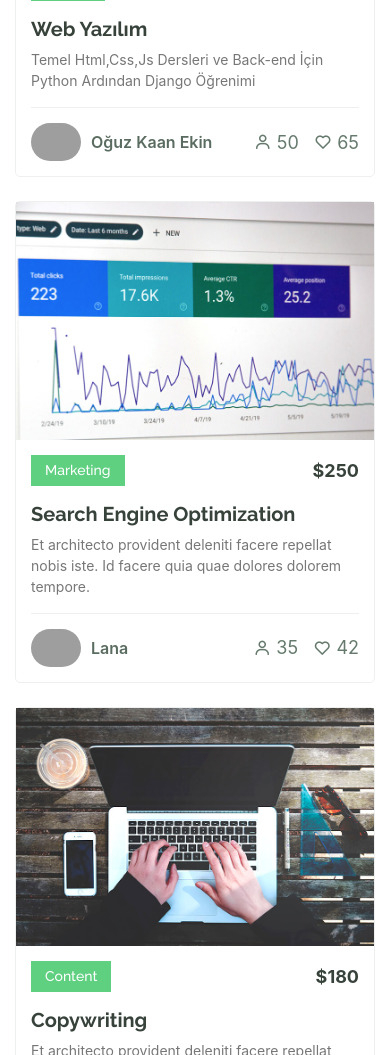
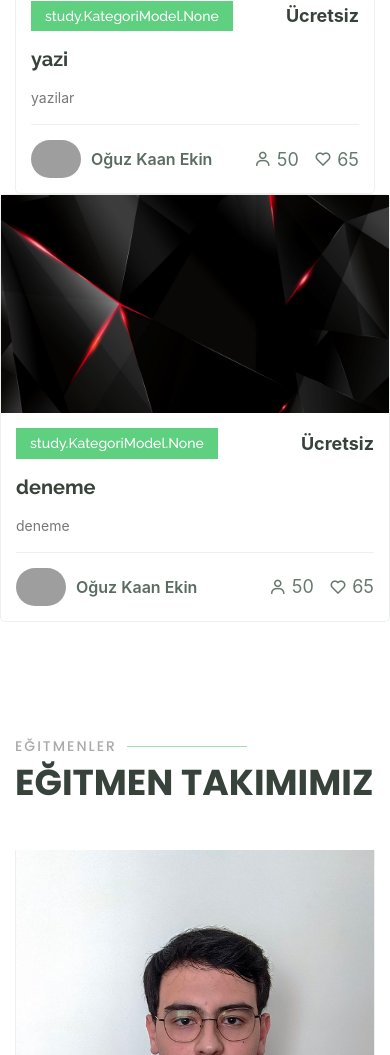
Before and after one commit to mekroket/Anchor-online-egitim-platformu, a Django app: page / in a window 390 px wide. Shown: the part 5445-6500 px from the top of the page. Run offline with Django 3.2, Linux system fonts and the light colour scheme; data comes from the database, SQL or seed files in the repository; both versions use the stored data as it was after the commit; some libraries are stand-ins or nearby versions; grey boxes are pictures that could not be loaded.

Commit message:
kurs ve admin bitti

```diff
--- a/manage.py
+++ b/manage.py
@@ -20,8 +20,3 @@ def main():
 
 if __name__ == '__main__':
     main()
-<<<<<<< HEAD
-
-=======
-######123456789
->>>>>>> 8c6f1c583d4616e8f16faa747ae1e54b6ba103ac
--- a/study/templates/pages/index.html
+++ b/study/templates/pages/index.html
@@ -209,6 +209,7 @@
     </section><!-- End Features Section -->
 
     <!-- ======= Popular Courses Section ======= -->
+
     <section id="popular-courses" class="courses">
       <div class="container" data-aos="fade-up">
 
@@ -216,20 +217,20 @@
           <h2>Kurslar</h2>
           <p>Popüler Kurslar</p>
         </div>
-
+        {% for yazi in yazilar  %}
         <div class="row" data-aos="zoom-in" data-aos-delay="100">
 
           <div class="col-lg-4 col-md-6 d-flex align-items-stretch">
             <div class="course-item">
-              <img src="{%static 'img/course-1.jpg'%}" class="img-fluid" alt="...">
+              <img src="{{yazi.resim.url}}" class="img-fluid" alt="...">
               <div class="course-content">
                 <div class="d-flex justify-content-between align-items-center mb-3">
-                  <h4>Yazılım</h4>
+                  <h4>{{yazi.kategoriler}}</h4>
                   <p class="price">Ücretsiz</p>
                 </div>
 
-                <h3><a href="course-details.html">Web Yazılım</a></h3>
-                <p>Temel Html,Css,Js Dersleri ve Back-end İçin Python Ardından Django Öğrenimi</p>
+                <h3><a href="course-details.html">{{yazi.baslik}}</a></h3>
+                <p>{{yazi.icerik | safe}}</p>
                 <div class="trainer d-flex justify-content-between align-items-center">
                   <div class="trainer-profile d-flex align-items-center">
                     <img src="assets/img/trainers/trainer-1.jpg" class="img-fluid" alt="">
@@ -244,58 +245,9 @@
               </div>
             </div>
           </div> <!-- End Course Item-->
+          {% endfor %}
 
-          <div class="col-lg-4 col-md-6 d-flex align-items-stretch mt-4 mt-md-0">
-            <div class="course-item">
-              <img src="assets/img/course-2.jpg" class="img-fluid" alt="...">
-              <div class="course-content">
-                <div class="d-flex justify-content-between align-items-center mb-3">
-                  <h4>Marketing</h4>
-                  <p class="price">$250</p>
-                </div>
 
-                <h3><a href="course-details.html">Search Engine Optimization</a></h3>
-                <p>Et architecto provident deleniti facere repellat nobis iste. Id facere quia quae dolores dolorem tempore.</p>
-                <div class="trainer d-flex justify-content-between align-items-center">
-                  <div class="trainer-profile d-flex align-items-center">
-                    <img src="assets/img/trainers/trainer-2.jpg" class="img-fluid" alt="">
-                    <span>Lana</span>
-                  </div>
-                  <div class="trainer-rank d-flex align-items-center">
-                    <i class="bx bx-user"></i>&nbsp;35
-                    &nbsp;&nbsp;
-                    <i class="bx bx-heart"></i>&nbsp;42
-                  </div>
-                </div>
-              </div>
-            </div>
-          </div> <!-- End Course Item-->
-
-          <div class="col-lg-4 col-md-6 d-flex align-items-stretch mt-4 mt-lg-0">
-            <div class="course-item">
-              <img src="assets/img/course-3.jpg" class="img-fluid" alt="...">
-              <div class="course-content">
-                <div class="d-flex justify-content-between align-items-center mb-3">
-                  <h4>Content</h4>
-                  <p class="price">$180</p>
-                </div>
-
-                <h3><a href="course-details.html">Copywriting</a></h3>
-                <p>Et architecto provident deleniti facere repellat nobis iste. Id facere quia quae dolores dolorem tempore.</p>
-                <div class="trainer d-flex justify-content-between align-items-center">
-                  <div class="trainer-profile d-flex align-items-center">
-                    <img src="assets/img/trainers/trainer-3.jpg" class="img-fluid" alt="">
-                    <span>Brandon</span>
-                  </div>
-                  <div class="trainer-rank d-flex align-items-center">
-                    <i class="bx bx-user"></i>&nbsp;20
-                    &nbsp;&nbsp;
-                    <i class="bx bx-heart"></i>&nbsp;85
-                  </div>
-                </div>
-              </div>
-            </div>
-          </div> <!-- End Course Item-->
 
         </div>
 
--- a/study/urls.py
+++ b/study/urls.py
@@ -1,9 +1,9 @@
 from django.urls import path
-from study.views import index,about,Kurslar,trainers,articles,Register,Login
+from study.views import Anasayfa,about,Kurslar,trainers,articles,Register,Login,Kurs
 from django.views.generic import TemplateView, RedirectView
 
 urlpatterns = [
-    path("",index,name="index"),
+    path("",Anasayfa,name="anasayfa"),
     path("about",TemplateView.as_view(template_name="pages/about.html"),name="about"),
     path("kurslar",TemplateView.as_view(template_name="pages/courses.html"),name="kurslar"),
     path("alistirma",TemplateView.as_view(template_name="pages/trainers.html"),name="alistirma"),
@@ -12,4 +12,5 @@ urlpatterns = [
     path("iletisim",TemplateView.as_view(template_name="pages/contact.html"),name="iletisim"),
     path("kayit-ol",TemplateView.as_view(template_name="pages/register.html"),name="kayit-ol"),
     path("giris-yap",TemplateView.as_view(template_name="pages/login.html"),name="giris-yap"),
+    path("kurs",TemplateView.as_view(template_name="pages/kurs.html"),name="kurs"),
 ]
--- a/study/views/__init__.py
+++ b/study/views/__init__.py
@@ -1,4 +1,4 @@
-from .index import index
+from .index import Anasayfa
 from .about import about
 from .courses import Kurslar
 from .trainers import trainers
@@ -6,3 +6,4 @@ from .articles import Makaleler
 from .cash import Cash
 from .login import Login
 from .register import Register
+from .kurs import Kurs
--- a/study/views/index.py
+++ b/study/views/index.py
@@ -1,6 +1,10 @@
 from django.shortcuts import render
+from django.db import models
+from study.models import YazilarModel
+from django.core.paginator import Paginator
 
-
-
-def index(request):
-    return render(request,"pages/index.html")
+def Anasayfa(request):
+        yazilar = YazilarModel.objects.all()
+        return render(request,"pages/index.html",context={
+            "yazilar": yazilar
+        })
--- /dev/null
+++ b/study/views/kurs.py
@@ -0,0 +1,4 @@
+from django.shortcuts import render
+
+def Kurs(request):
+    return render(request,"pages/kurs.html")
--- a/templates/includes/navbar.html
+++ b/templates/includes/navbar.html
@@ -2,13 +2,13 @@
   <header id="header" class="fixed-top">
     <div class="container d-flex align-items-center">
 
-      <h1 class="logo mr-auto"><a href="{%url 'index'%}">Anchor</a></h1>
+      <h1 class="logo mr-auto"><a href="{%url 'anasayfa'%}">Anchor</a></h1>
       <!-- Uncomment below if you prefer to use an image logo -->
       <!-- <a href="index.html" class="logo mr-auto"><img src="assets/img/logo.png" alt="" class="img-fluid"></a>-->
 
       <nav class="nav-menu d-none d-lg-block">
         <ul>
-          <li class="active"><a href="{%url 'index'%}">Anasayfa</a></li>
+          <li class="active"><a href="{%url 'anasayfa'%}">Anasayfa</a></li>
           <li><a href="{%url 'about'%}">Hakkımızda</a></li>
           <li><a href="{%url 'kurslar'%}">Kurslar</a></li>
           <li><a href="{%url 'alistirma'%}">Alıştırmalar</a></li>
```
Also changed, not shown: study/templates/pages/kurs.html (added, +9 -0 lines), db.sqlite3, study/models/yazi.py (line endings or trailing spaces), yazi_resimleri/8085b5cb422a63b6c37b7c98ff28bc4e.jpg (added), yazi_resimleri/oguzkaanekin.jpg (added), yazi_resimleri/oguzkaanekin_gtkIiJq.jpg (added), 1 other file.
